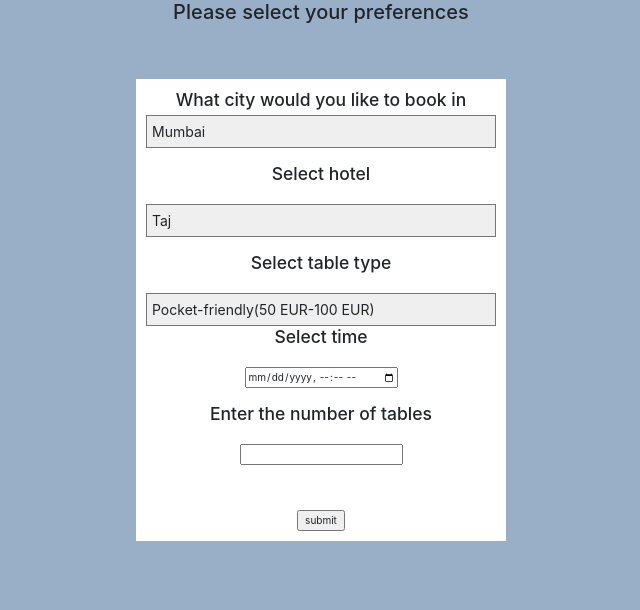
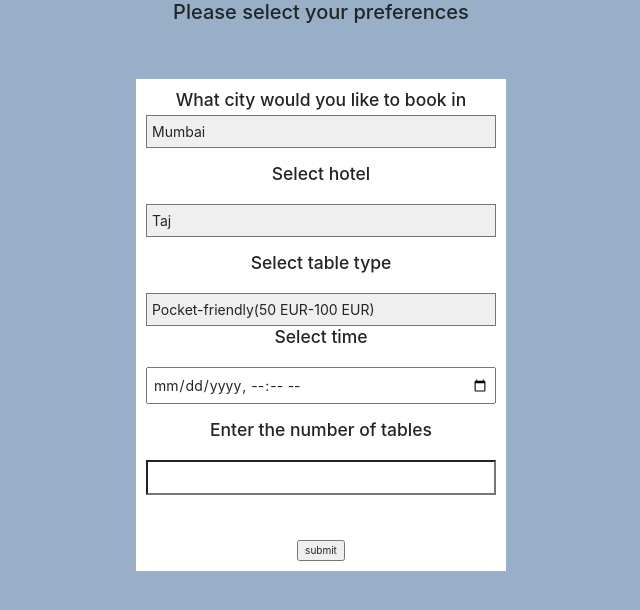
Before and after one commit to ashishekhande/App, a website: page booking.html in a window 1280 px wide. Shown: the whole page, without its empty margins (319-959 px from the left). Drawn offline with nearby package versions, Linux system fonts and the light colour scheme.

Commit message:
Update booking.html

```diff
--- a/booking.html
+++ b/booking.html
@@ -20,7 +20,14 @@
 
 
   </script>
-
+    <style>
+      .myinput {
+            width: 100%;
+    padding: 5px;
+    font-size: 14px;
+    -webkit-appearance: none;
+      }
+    </style>
   <meta charset="ISO-8859-1">
   <title>Book Your Table</title>
   </head>
@@ -75,10 +82,10 @@
   </select>
   <br>
 
-    <h3>Select time</h3><br><input type="datetime-local" name="time" />
+    <h3>Select time</h3><br><input class = 'myinput' type="datetime-local" name="time" />
     <br><br>
 
-  <h3>Enter the number of tables</h3><br><input type="number" name="num"/>
+  <h3>Enter the number of tables</h3><br><input class = 'myinput' type="number" name="num"/>
   <br><br>
 
     <br><br>
```
